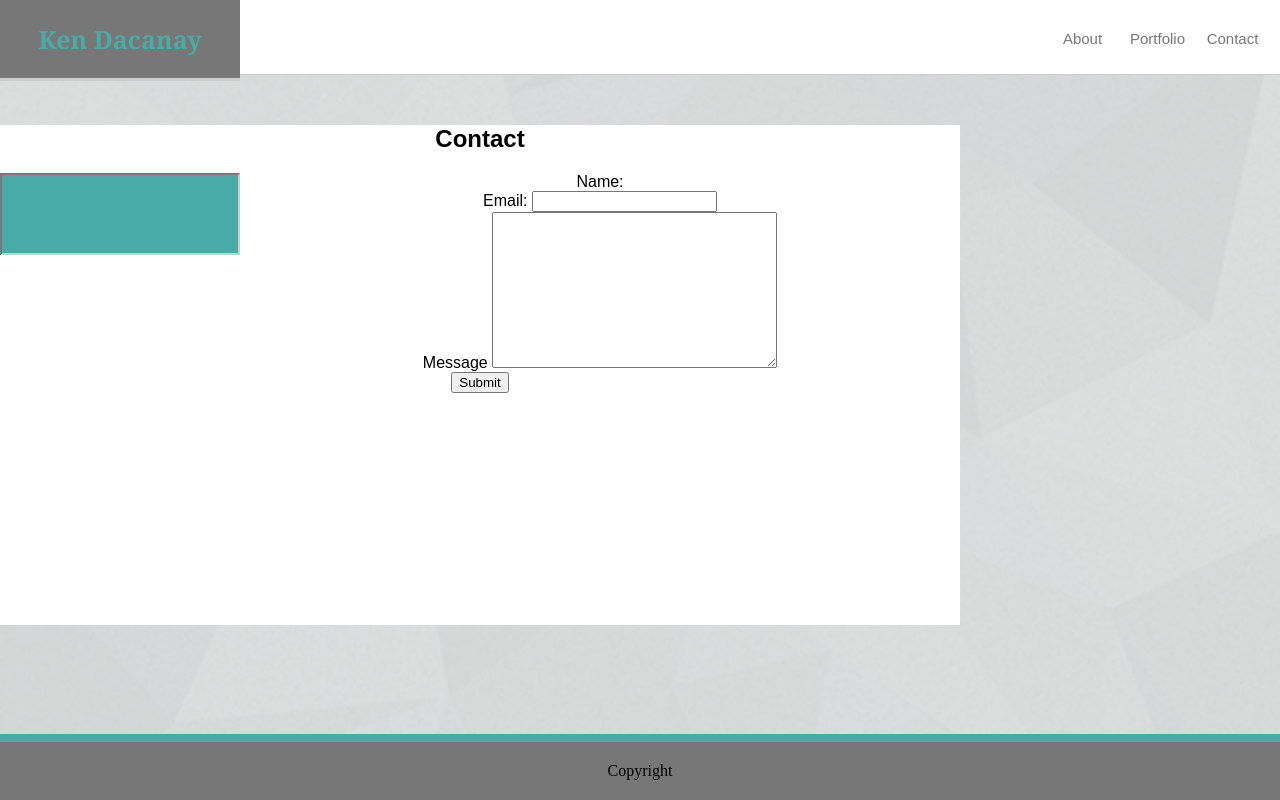
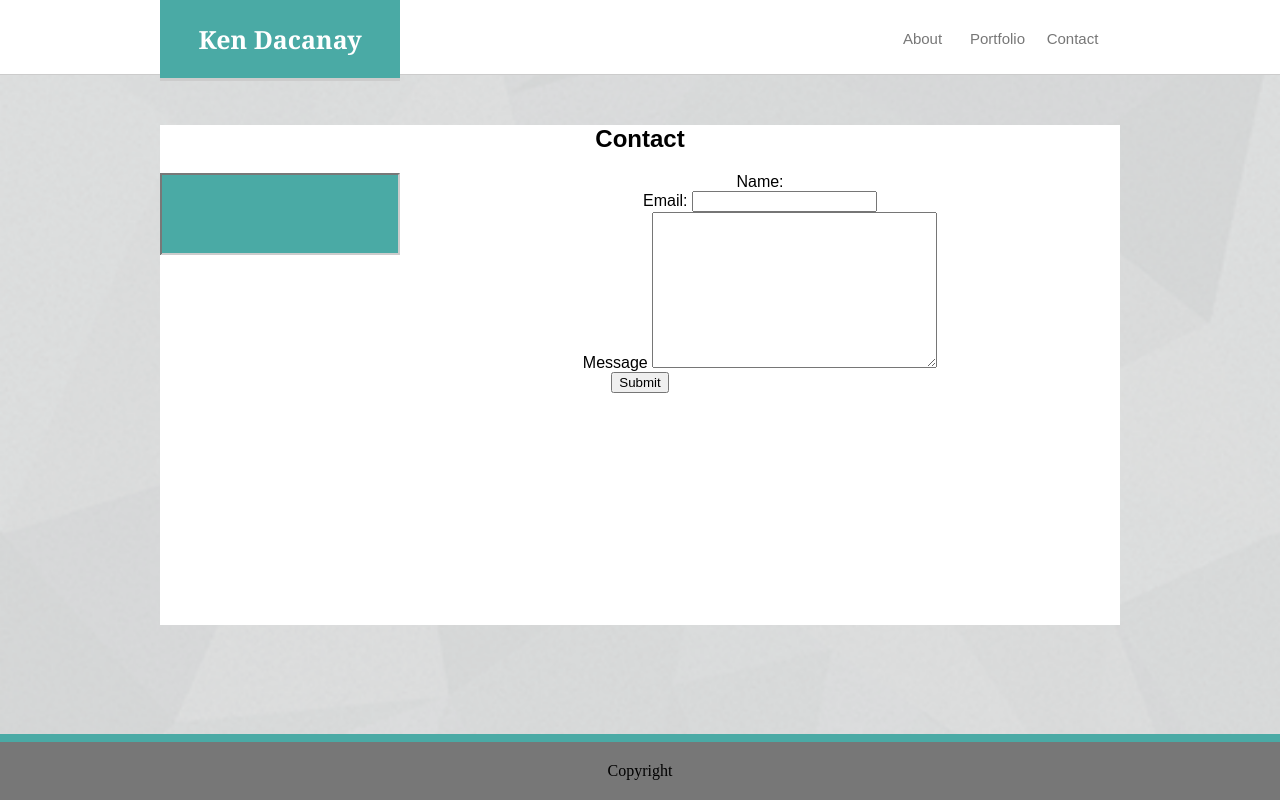
Before and after one commit to kdacanay/Basic-Portfolio, a plain HTML site: page contact.html in a window 1280 px wide. Drawn offline with Linux system fonts and the light colour scheme; files whose address does not match are found by name.

Commit message:
seperated code to make readable in index.html, restarted contact.html

```diff
--- a/contact.html
+++ b/contact.html
@@ -6,37 +6,53 @@
     </head>
 
     <body>
-        <main>
+
         <header class="top-header">
+
+            <div class="wrapper">
                 <h1  id="name">Ken Dacanay</h1>
-                <div id="contact">Contact</div>
-                <div id="portfolio">Portfolio</div>
-                <div id="about">About</div>
+                    <div id="contact" href="#">Contact</div>
+                    <div id="portfolio" href="#">Portfolio</div>
+                    <div id="about" href="#">About</div>
+            </div>
 
         </header>
+
+        <div class="wrapper">
+
             <section class="main-container">
                 <h2 class="contact">Contact</h2>
+
                 <form action="" method="GET" class="page-form">
+
                 <div class="page-form">
+
                     <label for="name">Name: </label>
                     <input type="text" name="name" id="name" required>
+
                 </div>
+
                 <div class="page-form">
                     <label for="email">Email: </label>
                     <input type="email" name="email" id="email" required>
                 </div>
+
                 <div class="page-form">
                     <label for="message">Message</label>
                     <textarea id="message" name="message" rows="10" cols="33" required>
                     </textarea>
                 </div>
+
                 <div class="page-form">
                     <input type="submit" value="Submit">
                 </div>
+
                 </form>
+
             </section>
-        </main>
-        <footer class="page-footer">Copyright
-        </footer>
+
+        <footer class="page-footer">Copyright </footer>
+
     </body>
+
 </html>
```
Also changed, not shown: index.html (+12 -0 lines), portfolio.html (+9 -6 lines). Lines whose indentation alone changed are shown as unchanged.
